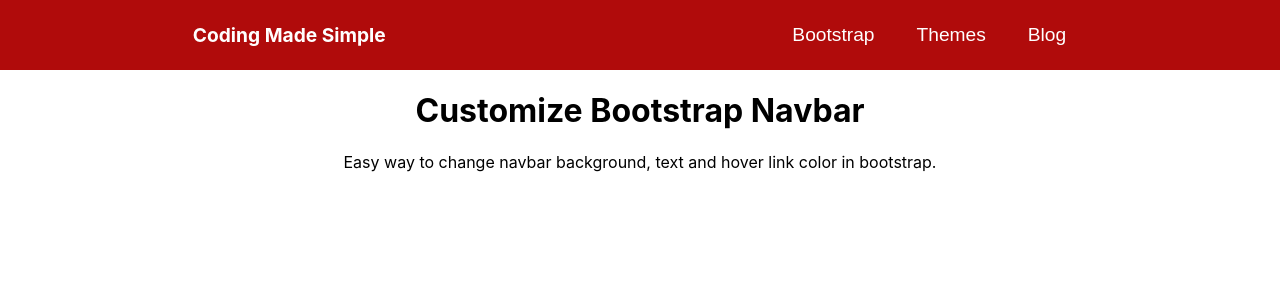
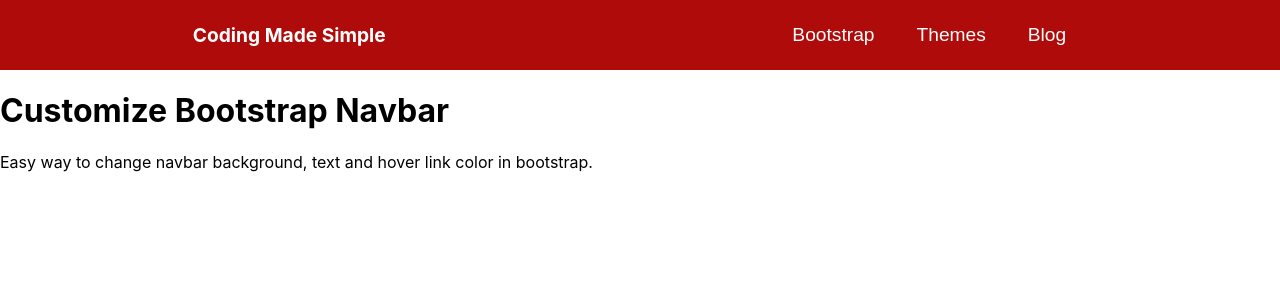
Before and after one commit to goguedukondal/s4-HW-fs-04, a React (Create React App) app: page / in a window 1280 px wide. Shown: the top 300 px of the page. Built offline with nearby package versions, Linux system fonts and the light colour scheme.

Commit message:
Update Home.js

```diff
--- a/src/Components/Home.js
+++ b/src/Components/Home.js
@@ -2,7 +2,7 @@ import React from 'react'
 
 function HomeComponent() {
   return (
-    <div className='heading'>
+    <div className='home_Container'>
       <h1>Customize Bootstrap Navbar</h1>
       <p>Easy way to change navbar background, text and hover link color in bootstrap.</p>
     </div>
```
